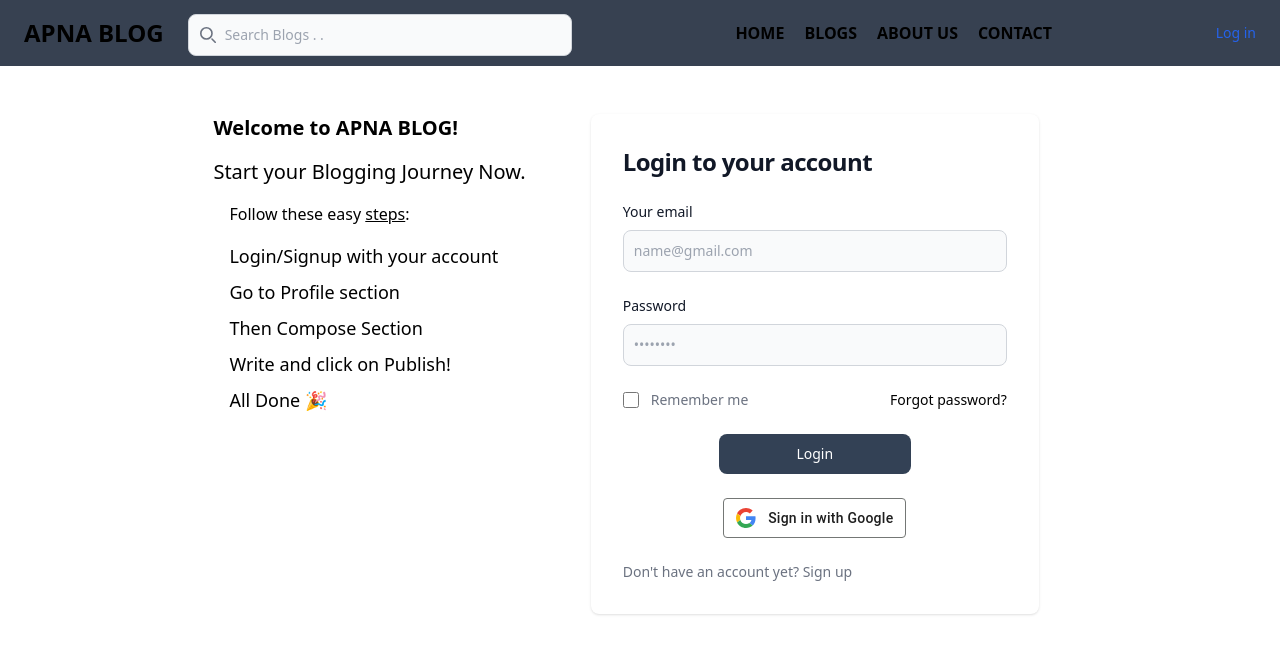
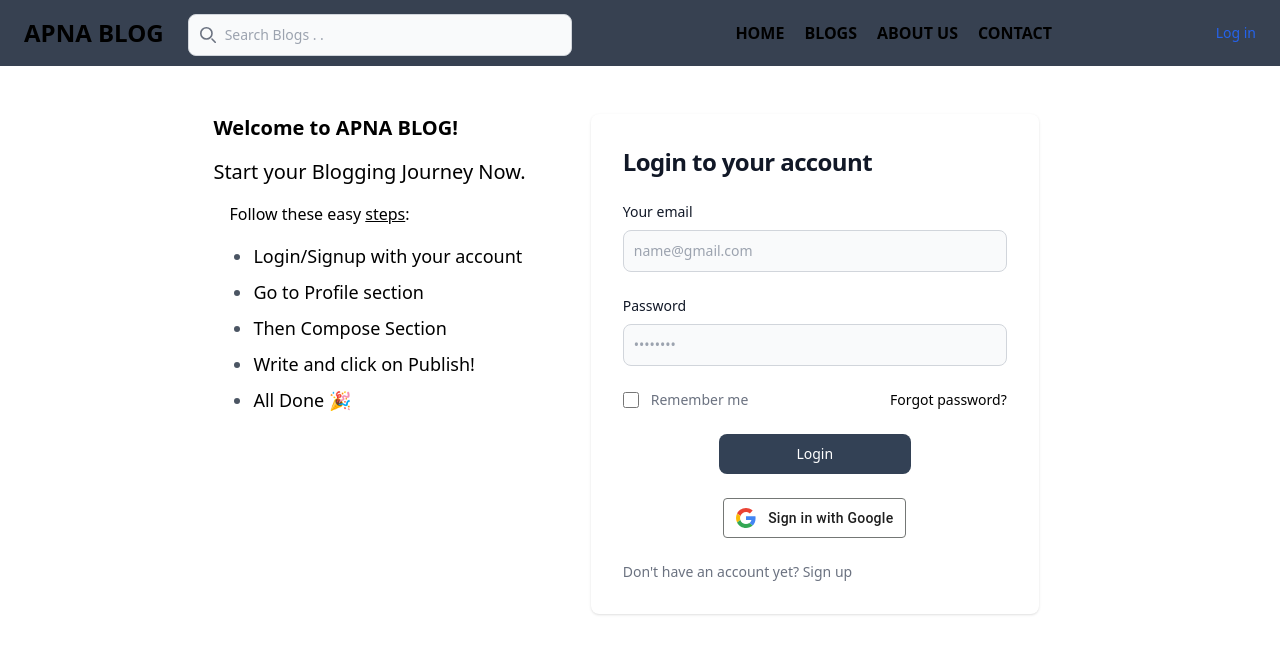
Before and after one commit to TheBaljitSingh/Apna-Blog-Frontend, a React (Create React App) app: page /auth in a window 1280 px wide. Shown: the top 654 px of the page. Built offline with nearby package versions, Linux system fonts and the light colour scheme; the HTML template or start-up script is replaced by a standard one.

Commit message:
made changes in previous commit

```diff
--- a/src/Login.js
+++ b/src/Login.js
@@ -74,15 +74,17 @@ export default function Login() {
 
                 <div className="ml-0 md:ml-4 mt-6 md:mt-4">
                   <h4 className="mt-1 text-center md:text-left">Follow these easy <span className="underline self-baseline cursor-s-resize">steps</span>:</h4>
-                  <div className="mt-4 text-lg">
-                    <ul className="list-none text-center md:text-left">
-                      <li className="mt-2">Login/Signup with your account</li>
-                      <li className="mt-2">Go to Profile section</li>
-                      <li className="mt-2">Then Compose Section</li>
-                      <li className="mt-2">Write and click on Publish!</li>
-                      <li className="mt-2">All Done 🎉</li>
-                    </ul>
-                  </div>
+                   <div className="mt-4 flex justify-center md:justify-start">
+                    <div className="inline-block text-left">
+                    <ul className="list-disc pl-5 sm:pl-6 space-y-2 text-base sm:text-lg">
+                    <li className="marker:text-gray-600">Login/Signup with your account</li>
+                    <li className="marker:text-gray-600">Go to Profile section</li>
+                    <li className="marker:text-gray-600">Then Compose Section</li>
+                    <li className="marker:text-gray-600">Write and click on Publish!</li>
+                    <li className="marker:text-gray-600">All Done 🎉</li>
+                  </ul>
+                </div>
+              </div>
                 </div>
               </div>
             </div>
@@ -224,7 +226,10 @@ export default function Login() {
                         />
                       </div>
                       <div className="flex justify-center items-center">
-                        <button type="submit" className="md:w-1/2 text-white bg-gray-700 hover:bg-primary-700 font-medium rounded-lg text-sm px-5 py-2.5 text-center">
+                        <button
+                          type="submit"
+                          className="w-full text-white bg-gray-700 hover:bg-primary-700 font-medium rounded-lg text-sm px-5 py-2.5 text-center"
+                        >
                           Create an account
                         </button>
                       </div>
```
